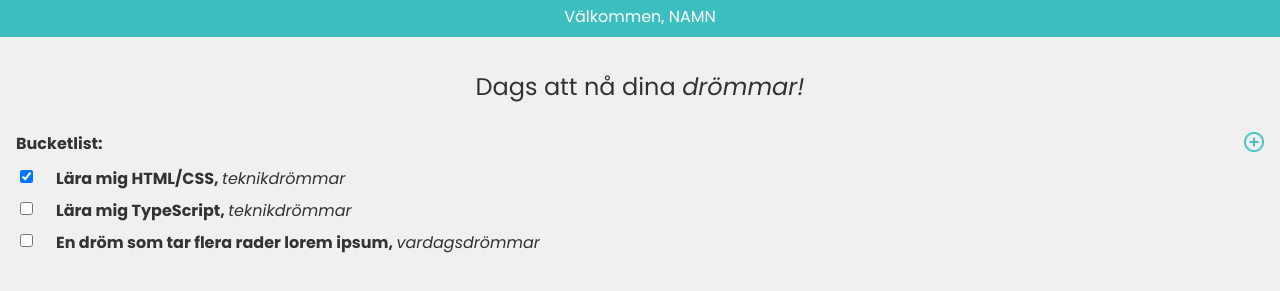
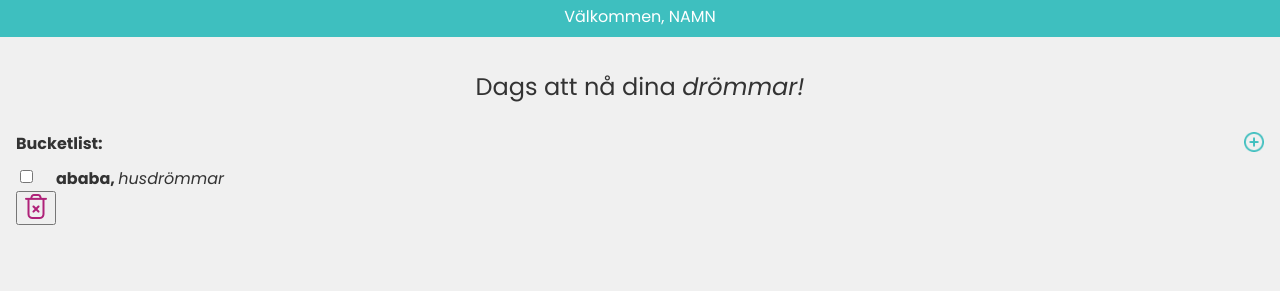
Before and after one commit to Tob-private/typescript-bucketlist, a website built with Vite: page pages/dashboard.html in a window 1280 px wide. Shown: the part 283-574 px from the top of the page. Built offline with nearby package versions, Linux system fonts and the light colour scheme.

Commit message:
changed project to support vite, also created basic dashboard logic

```diff
--- a/pages/dashboard.html
+++ b/pages/dashboard.html
@@ -5,7 +5,7 @@
         <meta name="viewport" content="width=device-width, initial-scale=1.0" />
         <link rel="stylesheet" href="../css/dashboard.css" />
         <title>BUCKETLIST - Dashboard</title>
-        <script src="../dist/pages/dashboard.js" defer></script>
+        <script type="module" src="../dist/pages/dashboard.js" defer></script>
     </head>
 
     <body>
@@ -41,49 +41,7 @@
                     </a>
                 </div>
                 <ul class="dream-list">
-                    <li class="dream-list_item">
-                        <input
-                            class="dream-check"
-                            type="checkbox"
-                            name="dream-check"
-                            id="dream-check-1"
-                            checked
-                        />
-                        <label for="dream-check-1"
-                            >Lära mig HTML/CSS,
-                            <span class="dream-theme"
-                                >teknikdrömmar</span
-                            ></label
-                        >
-                    </li>
-                    <li class="dream-list_item">
-                        <input
-                            class="dream-check"
-                            type="checkbox"
-                            name="dream-check"
-                            id="dream-check-2"
-                        />
-                        <label for="dream-check-2"
-                            >Lära mig TypeScript,
-                            <span class="dream-theme"
-                                >teknikdrömmar</span
-                            ></label
-                        >
-                    </li>
-                    <li class="dream-list_item">
-                        <input
-                            class="dream-check"
-                            type="checkbox"
-                            name="dream-check"
-                            id="dream-check-3"
-                        />
-                        <label for="dream-check-3"
-                            >En dröm som tar flera rader lorem ipsum,
-                            <span class="dream-theme"
-                                >vardagsdrömmar</span
-                            ></label
-                        >
-                    </li>
+                    <!-- Generated through script -->
                 </ul>
             </section>
         </main>
--- a/src/pages/Dashboard.ts
+++ b/src/pages/Dashboard.ts
@@ -1 +1,55 @@
-// Rendera-, Uppdatera-, och Ta bort funktioner för bucketlist-arrayen
+import BucketListItem from '@/models/BucketListItem'
+import { getBucketList } from '@/utils/bucketList'
+
+const ulBucketList: HTMLElement | null = document.querySelector('.dream-list')
+if (!(ulBucketList instanceof HTMLUListElement)) {
+    throw new Error("ulBucketList is not instance of HTMLUListElement");
+}
+// Render bucketlist when window loads
+window.addEventListener('DOMContentLoaded', () => {
+    const bucketList: BucketListItem[] = getBucketList()
+
+    bucketList.forEach((item: BucketListItem, index: number) => {
+        // Create an li element
+        const liElement: HTMLLIElement = document.createElement('li')
+        liElement.classList.add('dream-list_item')
+
+        // Create an input element
+        const inputElement: HTMLInputElement = document.createElement('input')
+        inputElement.classList.add('dream-check')
+        inputElement.setAttribute('type', 'checkbox')
+        inputElement.setAttribute('name', 'dream-check')
+        inputElement.setAttribute('id', 'dream-check-' + index)
+        if (item.checked) {
+            inputElement.setAttribute('checked', 'true')
+        }
+
+        // Create a label element
+        const labelElement: HTMLLabelElement = document.createElement('label')
+        labelElement.setAttribute('for', 'dream-check-' + index)
+        labelElement.textContent = item.name + ', '
+
+        // Create a span element
+        const spanElement: HTMLSpanElement = document.createElement('span')
+        spanElement.classList.add('dream-theme')
+        spanElement.textContent = item.theme
+
+        labelElement.appendChild(spanElement)
+
+        // Create a button element
+        const buttonElement: HTMLButtonElement =
+            document.createElement('button')
+        buttonElement.setAttribute('type', 'button')
+
+        const imgElement: HTMLImageElement = document.createElement('img')
+        imgElement.setAttribute('src', '/assets/images/trash_delete.png')
+
+        buttonElement.appendChild(imgElement)
+
+        liElement.appendChild(inputElement)
+        liElement.appendChild(labelElement)
+        liElement.appendChild(buttonElement)
+
+        ulBucketList.appendChild(liElement)
+    })
+})
--- a/src/pages/Settings.ts
+++ b/src/pages/Settings.ts
@@ -1,15 +1,16 @@
 // här är det bara level-up!
 import { getName } from '@/utils/user'
-import themes from '@/data/themesData'
+import { getThemes } from '@/utils/themes'
 
 const userName = getName()
+const themes = getThemes()
 
 const nameInput = document.getElementById('name-input') as HTMLInputElement
 nameInput.value = userName
 
 const themeList = document.getElementById('theme-list') as HTMLUListElement
 if (themeList) {
-    themes.forEach((theme) => {
+    themes.forEach((theme: string) => {
         const li = document.createElement('li')
         li.innerHTML = `<p>${theme}</p> <img src="../assets/images/trash_delete.png" />`
         themeList.appendChild(li)
--- a/src/utils/bucketList.ts
+++ b/src/utils/bucketList.ts
@@ -1,16 +1,16 @@
-import { LSkeys } from '@/data/localStorageKeys';
-import BucketListItem from '@/models/BucketListItem';
+import { LSkeys } from '@/data/localStorageKeys'
+import BucketListItem from '@/models/BucketListItem'
 
 // Read function
 export const getBucketList = (): BucketListItem[] => {
-  const bucketListJSON = localStorage.getItem(LSkeys.bucketList);
-  return bucketListJSON ? JSON.parse(bucketListJSON) : [];
-};
+    const bucketListJSON = localStorage.getItem(LSkeys.bucketList)
+    return bucketListJSON ? JSON.parse(bucketListJSON) : [{id: 1, name: "ababa", theme: "husdrömmar", checked: false}]
+}
 
 // Save helper function
 const saveBucketList = (bucketList: BucketListItem[]) => {
-  localStorage.setItem(LSkeys.bucketList, JSON.stringify(bucketList));
-};
+    localStorage.setItem(LSkeys.bucketList, JSON.stringify(bucketList))
+}
 
 // Create
 export const createBucketListItem = (
@@ -18,13 +18,13 @@ export const createBucketListItem = (
     theme: string,
     checked: boolean
 ): BucketListItem => {
-  const bucketList = getBucketList();
+    const bucketList = getBucketList()
 
     // Generate unique ID
-  let bucketListID = 0;
-  const bucketListIDs = bucketList.map((item) => item.id);
+    let bucketListID = 0
+    const bucketListIDs = bucketList.map((item) => item.id)
     while (bucketListIDs.includes(bucketListID)) {
-    bucketListID++;
+        bucketListID++
     }
 
     const newItem: BucketListItem = {
@@ -32,13 +32,13 @@ export const createBucketListItem = (
         name,
         theme,
         checked,
-  };
+    }
 
-  bucketList.push(newItem);
-  saveBucketList(bucketList);
+    bucketList.push(newItem)
+    saveBucketList(bucketList)
 
-  return newItem;
-};
+    return newItem
+}
 
 // Update
 export const updateBucketListItem = (
@@ -47,12 +47,12 @@ export const updateBucketListItem = (
     theme: string,
     checked: boolean
 ): BucketListItem | null => {
-  const bucketList = getBucketList();
-  const index = bucketList.findIndex((item) => item.id === id);
+    const bucketList = getBucketList()
+    const index = bucketList.findIndex((item) => item.id === id)
 
     if (index === -1) {
-    console.warn(`BucketListItem with id ${id} not found.`);
-    return null;
+        console.warn(`BucketListItem with id ${id} not found.`)
+        return null
     }
 
     const updatedItem: BucketListItem = {
@@ -60,24 +60,24 @@ export const updateBucketListItem = (
         name,
         theme,
         checked,
-  };
+    }
 
-  bucketList[index] = updatedItem;
-  saveBucketList(bucketList);
+    bucketList[index] = updatedItem
+    saveBucketList(bucketList)
 
-  return updatedItem;
-};
+    return updatedItem
+}
 
 // Delete
 export const deleteBucketListItem = (id: number): boolean => {
-  const bucketList = getBucketList();
-  const updatedList = bucketList.filter((item) => item.id !== id);
+    const bucketList = getBucketList()
+    const updatedList = bucketList.filter((item) => item.id !== id)
 
     if (updatedList.length === bucketList.length) {
-    console.warn(`BucketListItem with id ${id} not found.`);
-    return false;
+        console.warn(`BucketListItem with id ${id} not found.`)
+        return false
     }
 
-  saveBucketList(updatedList);
-  return true;
-};
+    saveBucketList(updatedList)
+    return true
+}
--- a/tsconfig.json
+++ b/tsconfig.json
@@ -3,7 +3,7 @@
         "target": "es6" /* Set the JavaScript language version for emitted JavaScript and include compatible library declarations. */,
         "lib": ["es2020", "dom"],
         "module": "es2020" /* Specify what module code is generated. */,
-        "rootDir": "./src" /* Specify the root folder within your source files. */,
+        // "rootDir": "./src" /* Specify the root folder within your source files. */,
         "moduleResolution": "node" /* Specify how TypeScript looks up a file from a given module specifier. */,
         "sourceMap": true /* Create source map files for emitted JavaScript files. */,
         "outDir": "./dist" /* Specify an output folder for all emitted files. */,
--- /dev/null
+++ b/vite.config.js
@@ -0,0 +1,13 @@
+import { defineConfig } from 'vite';
+import path from 'path';
+export default defineConfig({
+    resolve: {
+        alias: {
+            '@': path.resolve(__dirname, './src'), // enables `@/utils/bucketList`
+        },
+    },
+    build: {
+        outDir: 'dist',
+    },
+});
+//# sourceMappingURL=vite.config.js.map
--- /dev/null
+++ b/vite.config.ts
@@ -0,0 +1,13 @@
+import { defineConfig } from 'vite'
+import path from 'path'
+
+export default defineConfig({
+  resolve: {
+    alias: {
+      '@': path.resolve(__dirname, './src'), // enables `@/utils/bucketList`
+    },
+  },
+  build: {
+    outDir: 'dist',
+  },
+})
```
Also changed, not shown: package.json (+7 -3 lines), src/utils/themes.ts (+7 -1 lines), 2 other files. Lines whose indentation alone changed are shown as unchanged.
